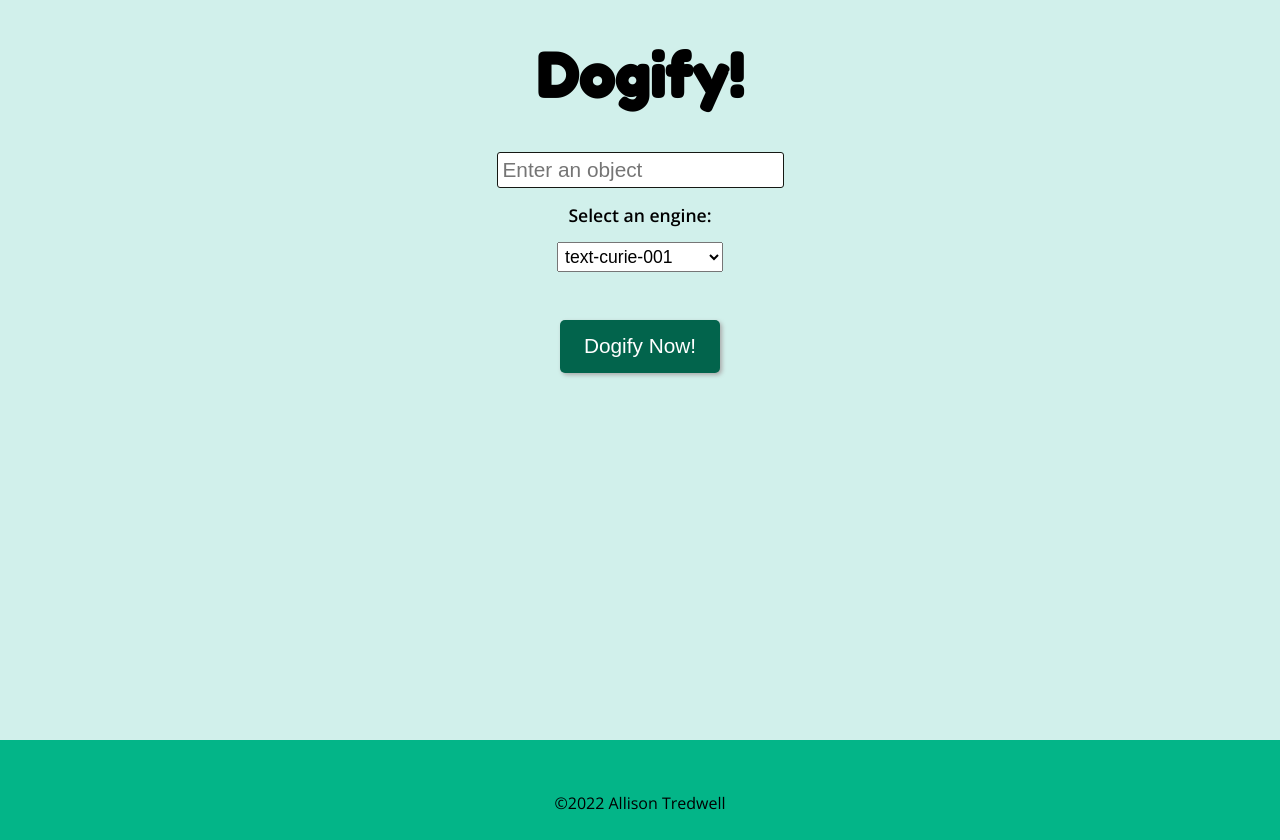
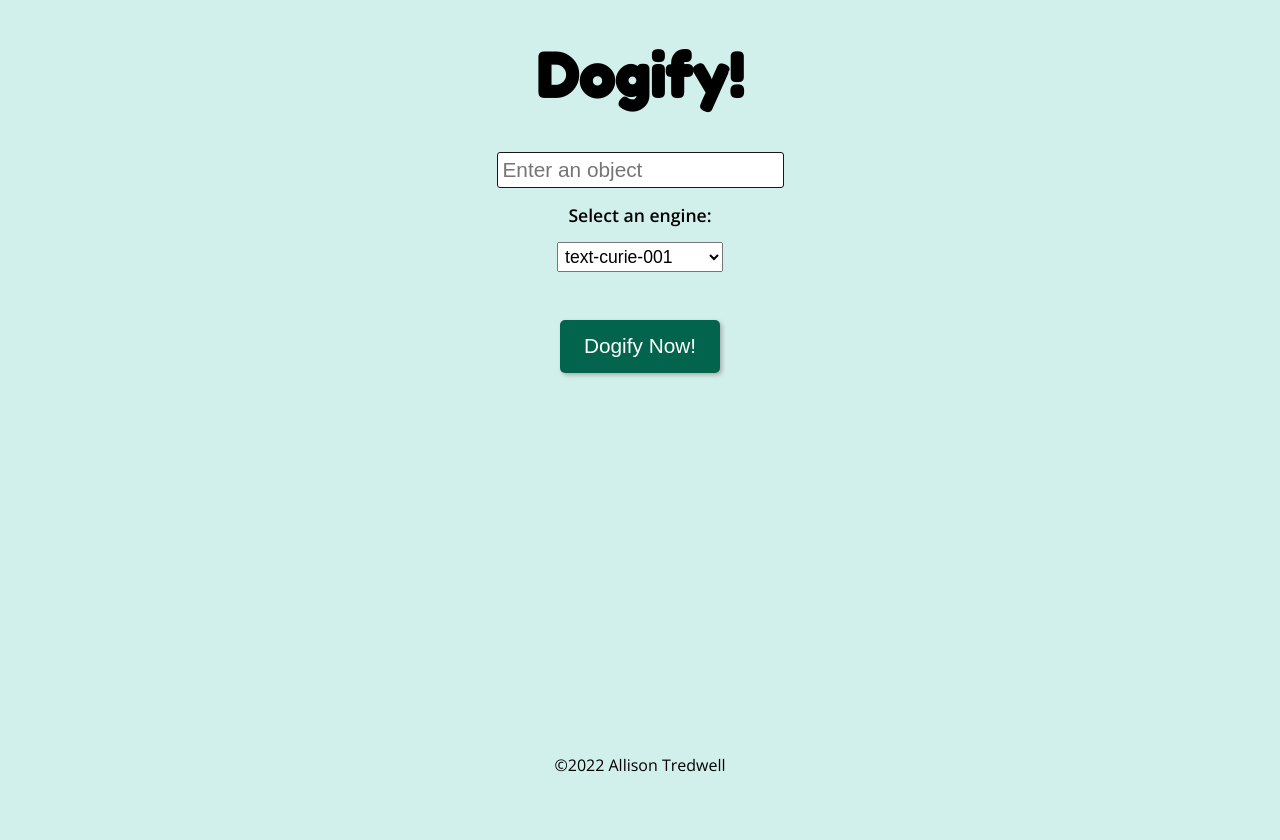
Before and after one commit to allisonLMT/Dogify, a React (Create React App) app: page / in a window 1280 px wide. After the commit the page ends 800 px from the top, so only its background shows below. Built offline with nearby package versions, Linux system fonts and the light colour scheme.

Commit message:
styling of footer
-adjustments to color, placement

```diff
--- a/src/App.js
+++ b/src/App.js
@@ -63,7 +63,7 @@ function App() {
 
     return (
     <div className='page-container'>
-        <div className='content-wrap'>
+        {/* <div className='content-wrap'> */}
             <h1>Dogify!</h1>
             <form onSubmit={onSubmit}>
                 <input
@@ -86,7 +86,7 @@ function App() {
                     <Results results={results} />
                 </section>
             }
-        </div>
+        {/* </div> */}
       <Footer />
     </div>
   );
--- a/src/index.scss
+++ b/src/index.scss
@@ -10,20 +10,30 @@ body {
 
 .page-container {
   position: relative;
-  min-height: 100vh;
+  min-height: calc(100vh - 50px);
   //border: 1px solid red;
 
 }
-.content-wrap {
-  margin: 0 auto 4.6875rem;
-  padding-bottom: 4.6875rem ;
-
-}
+// .content-wrap {
+//   margin: 0 auto 4.6875rem;
+//   padding-bottom: 4.6875rem ;
+//   min-height: calc(100vh - 50px);
+//   border: 1px solid blue;
+// }
 
 h1 {
   text-align: center;
   font-family: 'Fredoka One', cursive;
   font-size: 3.75rem;
+}
+
+h2 {
+    margin-block-start: 0.5rem;
+    margin-block-end: 0.25rem;
+}
+
+p {
+    margin-block-start: 0.5rem;
 }
 
 form {
--- a/src/styles/footer.module.scss
+++ b/src/styles/footer.module.scss
@@ -4,24 +4,19 @@
     position: absolute;
     bottom: 0px;
     width: 100%;
-    height: 75px;
-    padding-top: 25px;
+    height: 50px;
     display: flex;
     flex-direction: column;
     justify-content: center;
     align-items: center;
-    background-color: $darkGreen;
-
-    p {
-        margin: 0.25rem
-    }
-
+    //background-color: $darkGreen;
 
 }
 
 .footer a {
     text-decoration: none;
     color: black;
+    font-size: 1rem;
 
     &:visited,
     &:hover,
```
